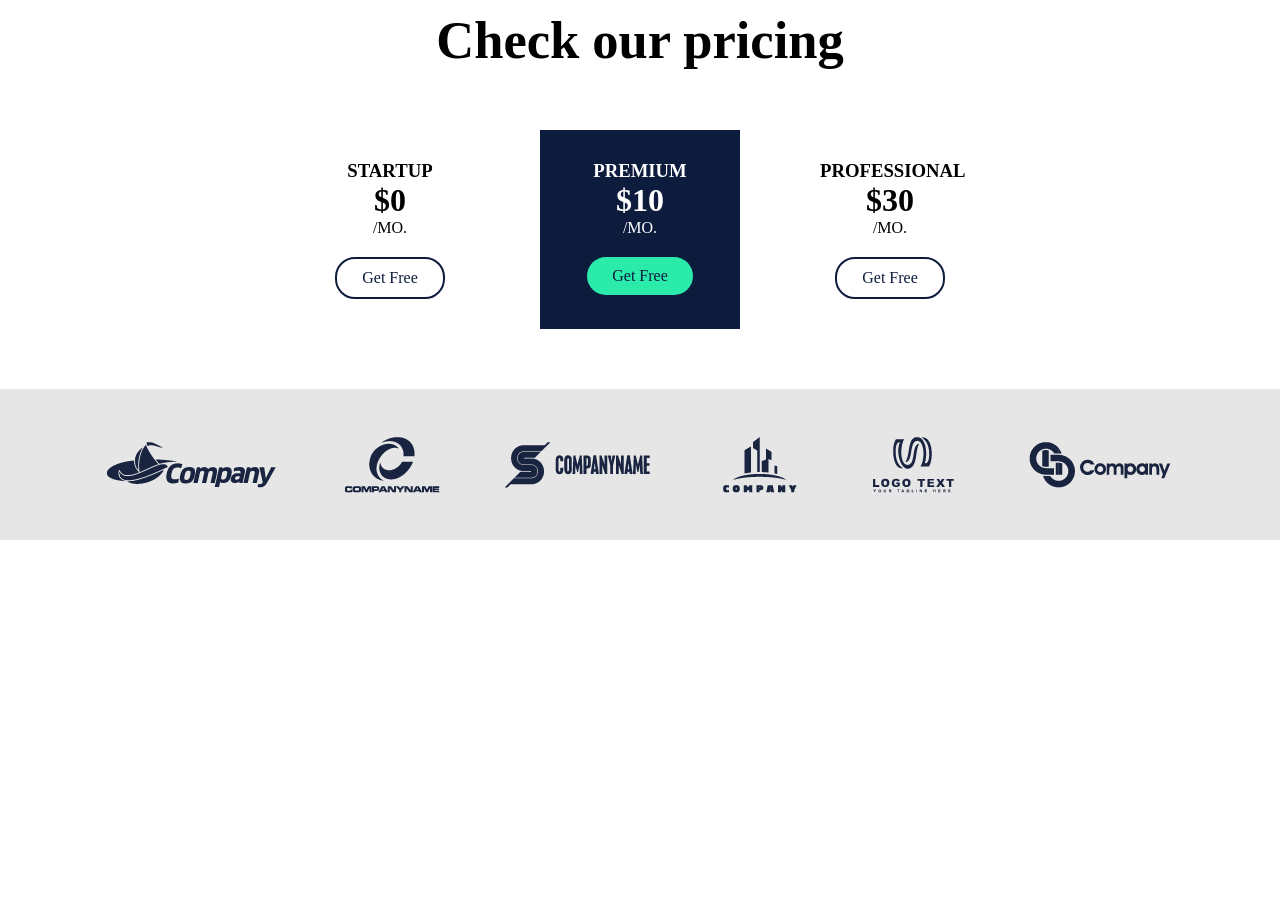
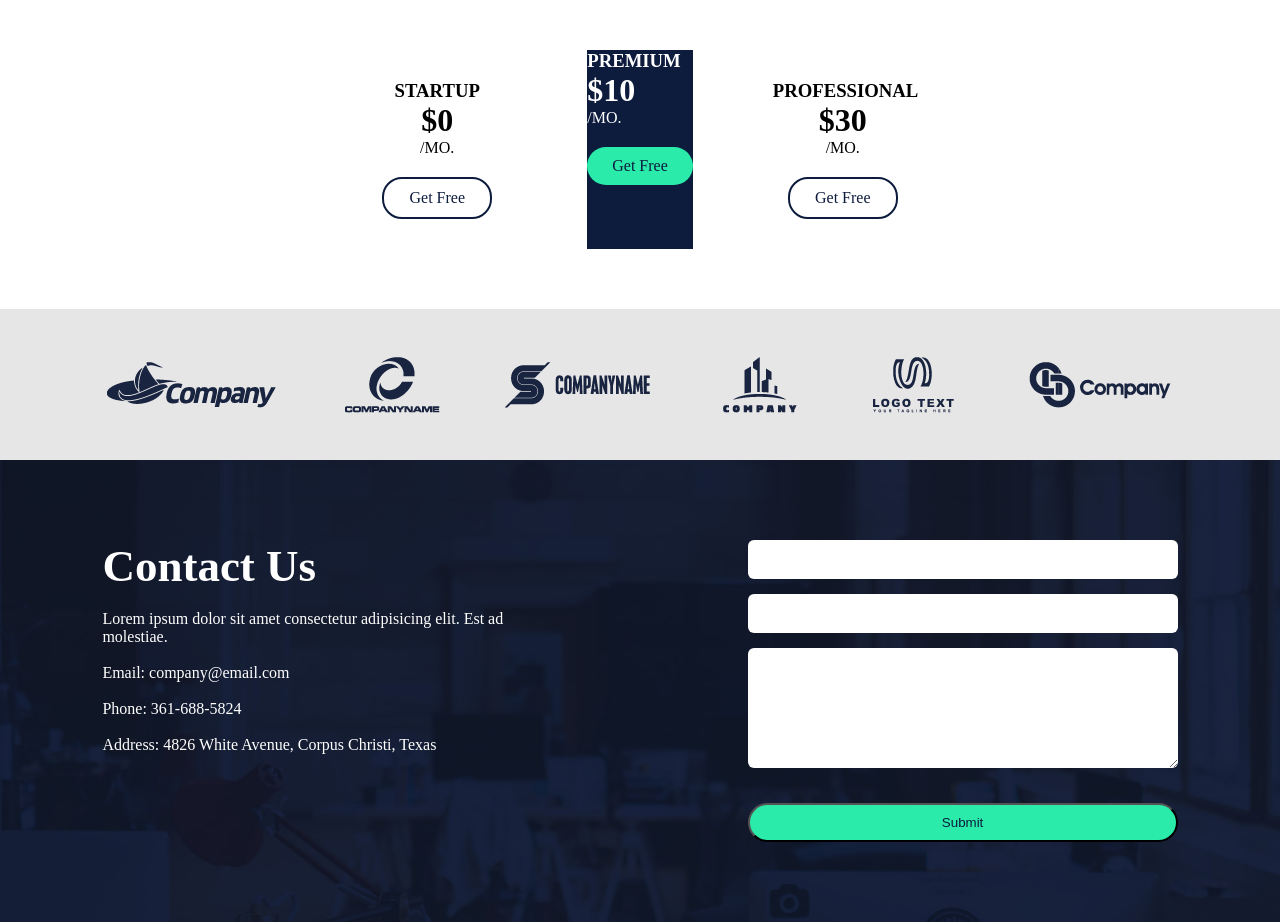
Before and after one commit to krisgallego/Proyecto-Axit, a plain HTML site: page index.html in a window 1280 px wide. Shown: the part 2380-3302 px from the top of the page. Before the commit the page ends 2920 px from the top, so only its background shows below. Drawn offline with Linux system fonts and the light colour scheme.

Commit message:
EN PROCESO 22

```diff
--- a/index.html
+++ b/index.html
@@ -51,51 +51,49 @@
         </div>
     </div>
 
-    <div class="feature-1">
-        <div class="f1-text">
+    <div class="parte-1">
+        <div class="texto-1">
             <h2>Take a look inside</h2>
             <br>
             <p>Lorem ipsum dolor sit amet argumentum scribentur no augue disputando in vim.</p>
-            <a href="#" class="btn2">Learn More</a>
+            <a href="#" class="boton-2">Learn More</a>
         </div>
 
         <img src="assets/images/feature-1.png" class="feature-img">
     </div>
 
-    <div class="diagonal-bg"></div>
-
-    <div class="feature-2">
+    <div class="parte-2">
         <img src="assets/images/feature-2.png" class="feature-img">
 
-        <div class="f2-text">
+        <div class="texto-2">
             <h2>Safe and reliable</h2>
             <br>
             <p>Duo suas detracto molestiae ad, commodo lucilius invenire nec ad.</p>
-            <a href="#" class="btn2">Learn More</a>
+            <a href="#" class="boton-2">Learn More</a>
         </div>
     </div>
 </div>
 
-<div class="pricing-title">
+<div class="parte-titulo">
         <h2>Check our pricing</h2>
     </div>
 
-    <div class="pricing">
-        <div class="price-box">
+    <div class="partes">
+        <div class="parte-normal">
             <h3>STARTUP</h3>
             <h1>$0</h1>
             <p>/MO.</p>
             <a href="#" class="boton-normal">Get Free</a>
         </div>
 
-        <div class="price-box active">
+        <div class="parte-color">
             <h3>PREMIUM</h3>
             <h1>$10</h1>
             <p>/MO.</p>
             <a href="#" class="boton-color">Get Free</a>
         </div>
 
-        <div class="price-box">
+        <div class="parte-normal">
             <h3>PROFESSIONAL</h3>
             <h1>$30</h1>
             <p>/MO.</p>
@@ -103,7 +101,7 @@
         </div>
     </div>
 
-    <div class="clients">
+    <div class="logos">
         <img src="assets/images/client-1.png" >
         <img src="assets/images/client-2.png" >
         <img src="assets/images/client-3.png" >
@@ -112,5 +110,25 @@
         <img src="assets/images/client-6.png" >
     </div>
 
+    <div class="contacto" style="background-image: url('assets/images/contact-bk.jpg');">
+        <div class="contacto-info">
+            <h2>Contact Us</h2>
+            <br>
+            <p>Lorem ipsum dolor sit amet consectetur adipisicing elit. Est ad molestiae.</p>
+            <br>
+            <p>Email: company@email.com</p>
+            <br>
+            <p>Phone: 361-688-5824</p>
+            <br>
+            <p>Address: 4826 White Avenue, Corpus Christi, Texas</p>
+        </div>
+
+        <div class="cuadros">
+            <input type="text" >
+            <input type="text" >
+            <textarea></textarea>
+            <button class="boton-largo">Submit</button>
+        </div>
+    </div>
 </body>
 </html>
--- a/styles/style.css
+++ b/styles/style.css
@@ -117,7 +117,7 @@
     font-size: 20px;
 }
 
-.feature-1, .feature-2{
+.parte-1, .parte-2{
     display: flex;
     justify-content: space-between;
     align-items: center;
@@ -128,27 +128,27 @@
     width: 450px;
 }
 
-.f1-text, .f2-text{
+.texto-1, .texto-2{
     width: 40%;
 }
 
-.f1-text h2{
+.texto-1 h2{
     font-size: 45px;
 }
 
-.f1-text p{
+.texto-1 p{
     font-size: 20px;
 }
 
-.f2-text h2{
+.texto-2 h2{
     font-size: 45px;
 }
 
-.f2-text p{
+.texto-2 p{
     font-size: 20px;
 }
 
-.btn2{
+.boton-2{
     display: inline-block;
     margin-top: 20px;
     padding: 15px 30px;
@@ -158,26 +158,26 @@
     border-radius: 25px;
 }
 
-.pricing-title{
+.parte-titulo{
     text-align: center;
     margin-top: 80px;
     font-size: 35px;
 }
 
-.pricing{
+.partes{
     display: flex;
     justify-content: center;
     gap: 50px;
     padding: 60px 0;
 }
 
-.price-box{
+.parte-normal{
     width: 200px;
     text-align: center;
     padding: 30px;
 }
 
-.price-box .boton-normal{
+.parte-normal .boton-normal{
     display: inline-block;
     margin-top: 20px;
     padding: 10px 25px;
@@ -188,12 +188,12 @@
     border-radius: 20px;
 }
 
-.price-box.active{
+.parte-color{
     background: #0d1b3d;
     color: white;
 }
 
-.price-box.active .boton-color{
+.parte-color .boton-color{
     display: inline-block;
     margin-top: 20px;
     padding: 10px 25px;
@@ -203,10 +203,59 @@
     border-radius: 20px;
 }
 
-.clients{
+.logos{
     display: flex;
     justify-content: center;
     gap: 60px;
     padding: 40px 0;
     background-color: #e6e6e6;
 }
+
+.contacto{
+    background-size: cover;
+    padding: 80px 8%;
+    display: flex;
+    justify-content: space-between;
+    color: white;
+}
+
+.contacto-info{
+    width: 40%;
+}
+
+.contacto-info h2{
+    font-size: 45px;
+}
+
+.cuadros{
+    width: 40%;
+    display: flex;
+    flex-direction: column;
+    gap: 15px;
+}
+
+.cuadros input,
+.cuadros textarea{
+    width: 100%;
+    padding: 12px;
+    border-radius: 6px;
+    border: none;
+}
+
+.cuadros textarea{ height: 120px; }
+
+.cuadros .btn{
+    width: 150px;
+    border: none;
+    cursor: pointer;
+}
+
+.cuadros .boton-largo{
+    display: inline-block;
+    margin-top: 20px;
+    padding: 10px 25px;
+    background: rgb(42, 235, 170);
+    color: #0d1b3d;
+    text-decoration: none;
+    border-radius: 20px;
+}
```
